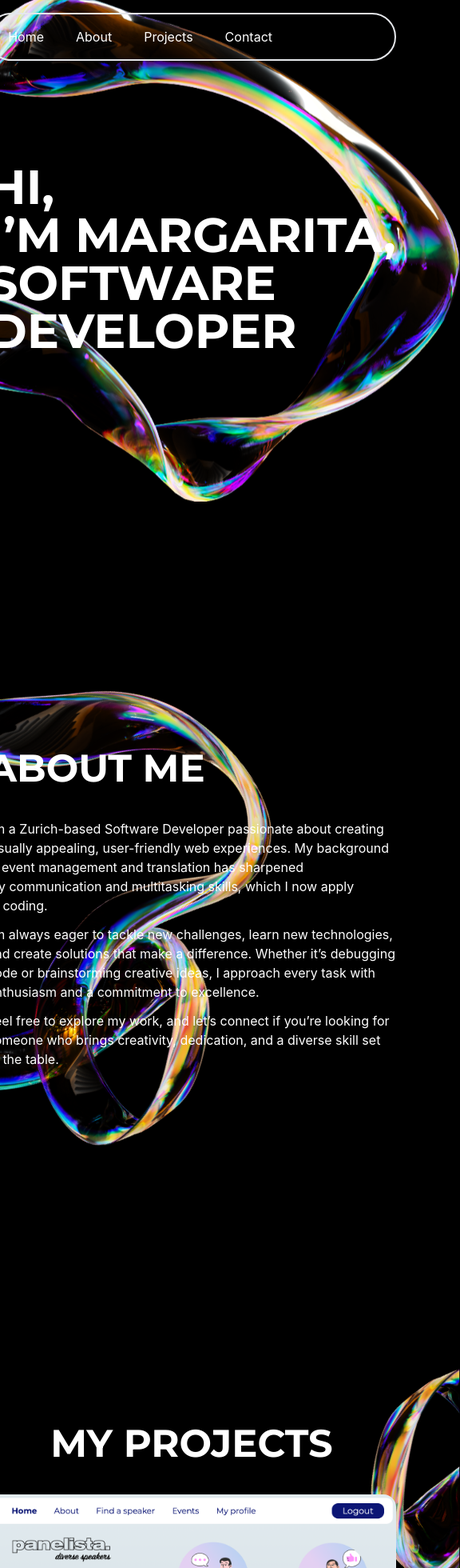
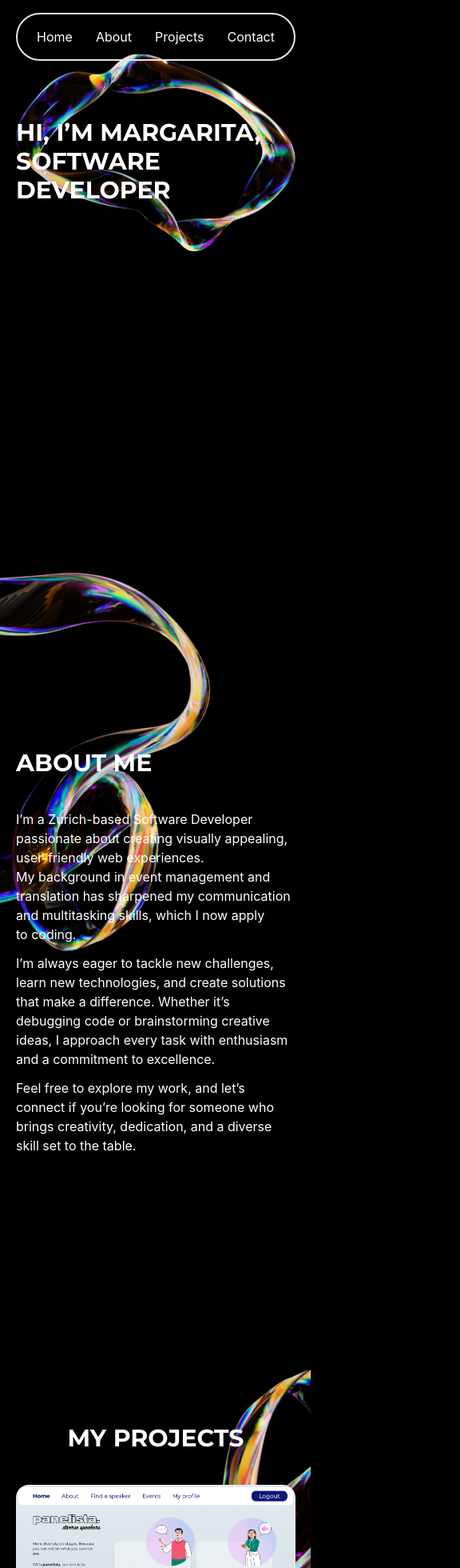
Before and after one commit to margarita2104/margarita2104, a React (Vite) app: page / in a window 390 px wide. Shown: the top 1960 px of the page at 80% size, 576 px wide, since content can reach past the window. Built offline with nearby package versions, Linux system fonts and the light colour scheme; a web font is replaced by a local one.

Commit message:
responsive version added

```diff
--- a/index.html
+++ b/index.html
@@ -4,7 +4,7 @@
     <meta charset="UTF-8" />
     <link rel="icon" href="/favicon.png" />
     <meta name="viewport" content="width=device-width, initial-scale=1.0" />
-    <title>Margarita Ferreira - frontend developer</title>
+    <title>Margarita Ferreira - Software Developer</title>
   </head>
   <body>
     <div id="root"></div>
--- a/src/App.jsx
+++ b/src/App.jsx
@@ -1,4 +1,3 @@
-import "./App.css";
 import Header from "./components/Header/Header";
 import Hero from "./components/Hero/Hero";
 import About from "./components/About/About";
--- a/src/components/About/About.jsx
+++ b/src/components/About/About.jsx
@@ -5,13 +5,15 @@ const About = () => {
     <section id="about" className="relative min-h-screen flex">
       <div className="md:w-1/2 w-none">
         <img
-          className="absolute -top-48 -left-80 -z-10 max-w-screen-md "
+          className="absolute md:-top-48 -top-80 -left-80 -z-10 md:max-w-screen-md max-w-screen-sm"
           src={AboutImg}
           alt="Decorative element"
         />
       </div>
       <div className="w-full md:w-1/2">
-        <h2 className="text-5xl font-bold font-montserrat mb-10">ABOUT ME</h2>
+        <h2 className="md:text-5xl text-3xl  font-bold font-montserrat mb-10">
+          ABOUT ME
+        </h2>
         <p className="mb-3">
           I&rsquo;m a&nbsp;Zurich-based Software Developer passionate about
           creating visually appealing, user-friendly web experiences.
--- a/src/components/Contact/Contact.jsx
+++ b/src/components/Contact/Contact.jsx
@@ -15,10 +15,10 @@ const Contacts = () => {
       id="contact"
       className="relative min-h-screen overflow-hidden flex flex-col items-center gap-16"
     >
-      <h2 className="text-5xl font-bold font-montserrat mb-10 text-center">
+      <h2 className="md:text-5xl text-3xl font-bold font-montserrat mb-10 text-center">
         LET&rsquo;S GET IN&nbsp;TOUCH
       </h2>
-      <div className="flex w-2/4 justify-between" >
+      <div className="flex md:w-2/4 w-full justify-between" >
         <div>
           <a
             href="mailto:margarita.p.ferreira@gmail.com"
@@ -61,7 +61,7 @@ const Contacts = () => {
       </div>
 
       <img
-        className="absolute -z-10 -bottom-60 -right-2 max-w-5xl"
+        className="absolute -z-10 -bottom-60 -right-2 md:max-w-5xl max-w-2xl"
         src={ContactImg}
         alt="Decorative element"
       />
--- a/src/components/Education/Education.jsx
+++ b/src/components/Education/Education.jsx
@@ -113,13 +113,13 @@ const Education = () => {
     <section className="relative min-h-screen flex">
       <div className="w-none md:w-1/2">
         <img
-          className="absolute -z-10 max-w-2xl -left-20"
+          className="absolute -z-10 md:max-w-2xl -left-20"
           src={EducationImg}
           alt="Decorative element"
         />
       </div>
       <div className="w-full md:w-1/2">
-        <h2 className="text-5xl font-bold font-montserrat mb-10">EDUCATION</h2>
+        <h2 className="md:text-5xl text-3xl font-bold font-montserrat mb-10">EDUCATION</h2>
         <div>
           {EDUCATION.map((course, index) => (
             <div key={index}>
@@ -134,7 +134,7 @@ const Education = () => {
                 hover:border-bright-sun hover:text-bright-sun`}
               >
                 <h3
-                  className={`font-semibold py-3 px-9 w-full text-start text-xl transition-colors duration-300
+                  className={`font-semibold py-3 px-9 w-full text-start text-md transition-colors duration-300
                   ${
                     openIndex === index
                       ? "text-bright-sun"
--- a/src/components/Header/Header.jsx
+++ b/src/components/Header/Header.jsx
@@ -2,7 +2,7 @@ const Header = () => {
   return (
     <header className="my-4">
       <nav className="py-4 px-6 border-2 rounded-full">
-        <ul className="flex gap-10">
+        <ul className="flex md:gap-10 gap-4 md:justify-start justify-between">
           <a className="hover:text-bright-sun" href="#">
             Home
           </a>
--- a/src/components/Hero/Hero.jsx
+++ b/src/components/Hero/Hero.jsx
@@ -3,11 +3,11 @@ import HeroImg from "../../assets/hero-image.svg";
 const Hero = () => {
   return (
     <section className="relative min-h-screen flex">
-      <h1 className="text-6xl font-bold font-montserrat mt-28 w-2/3">
+      <h1 className="md:text-6xl text-3xl font-bold font-montserrat md:mt-28 mt-14 md:w-2/3">
         HI, I&rsquo;M&nbsp;MARGARITA, SOFTWARE DEVELOPER
       </h1>
       <img
-        className="absolute -top-24 -right-20 -z-10 max-w-4xl"
+        className="absolute md:-top-24 -top-6 md:-right-20 -z-10 md:max-w-4xl"
         src={HeroImg}
         alt="Decorative element"
       />
--- a/src/components/Projects/Projects.jsx
+++ b/src/components/Projects/Projects.jsx
@@ -60,11 +60,11 @@ const PROJECTS = [
 const Projects = () => {
   return (
     <section id="projects" className="relative min-h-screen">
-      <h2 className="text-5xl font-bold font-montserrat mb-10 text-center">
+      <h2 className="md:text-5xl text-3xl font-bold font-montserrat mb-10 text-center">
         MY PROJECTS
       </h2>
       <img
-        className="absolute -z-10 -top-20 -right-20"
+        className="absolute -z-10 -top-20 md:-right-20 -right-5"
         src={ProjectsImg}
         alt="Decorative element"
       />
--- a/src/index.css
+++ b/src/index.css
@@ -16,6 +16,12 @@
   -moz-osx-font-smoothing: grayscale;
 }
 
+@media (max-width: 768px) {
+  :root {
+    padding: 0 20px;
+  }
+}
+
 .font-montserrat {
   font-family: 'Montserrat';
 }
```
Also changed, not shown: src/App.css (deleted).
